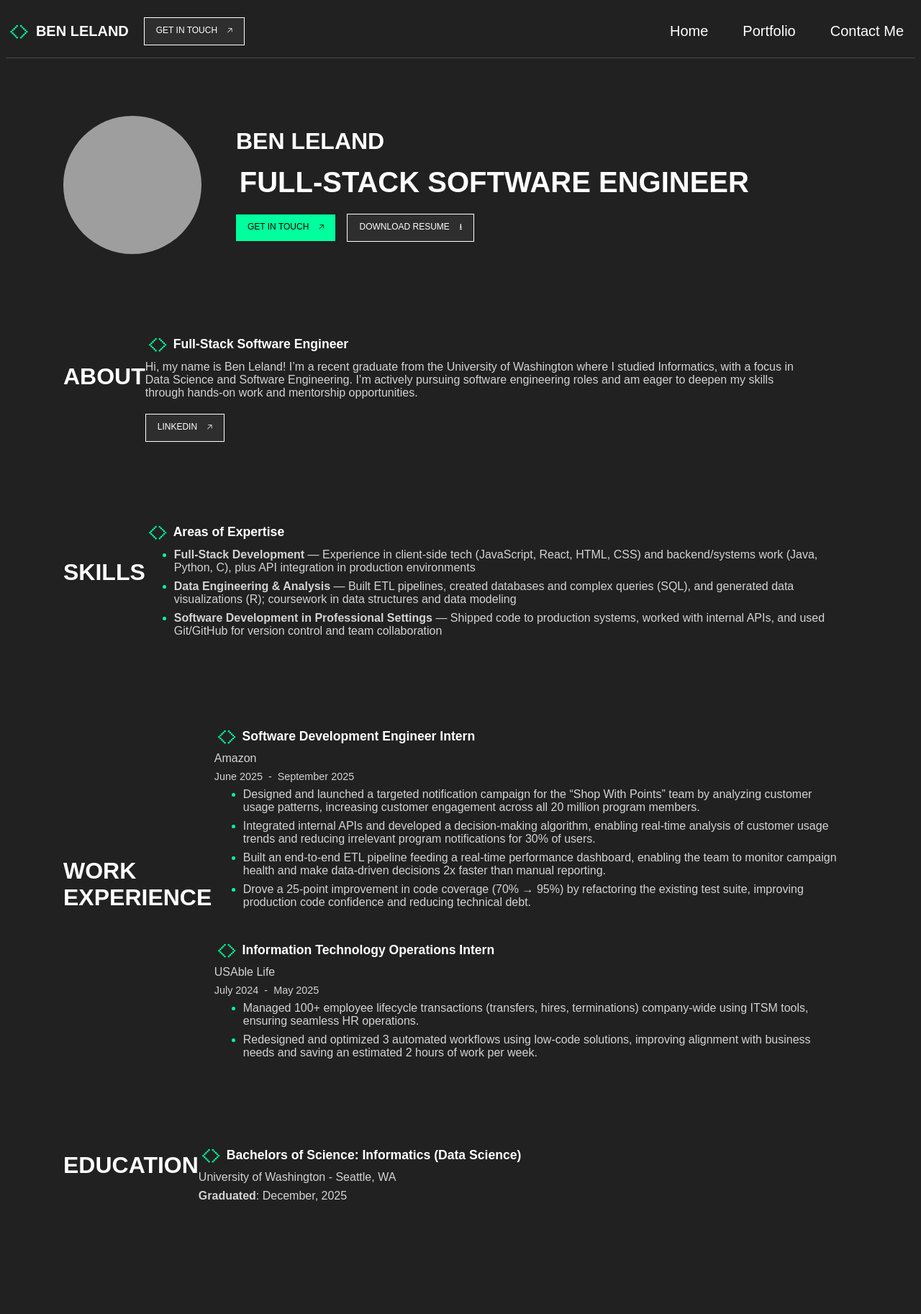
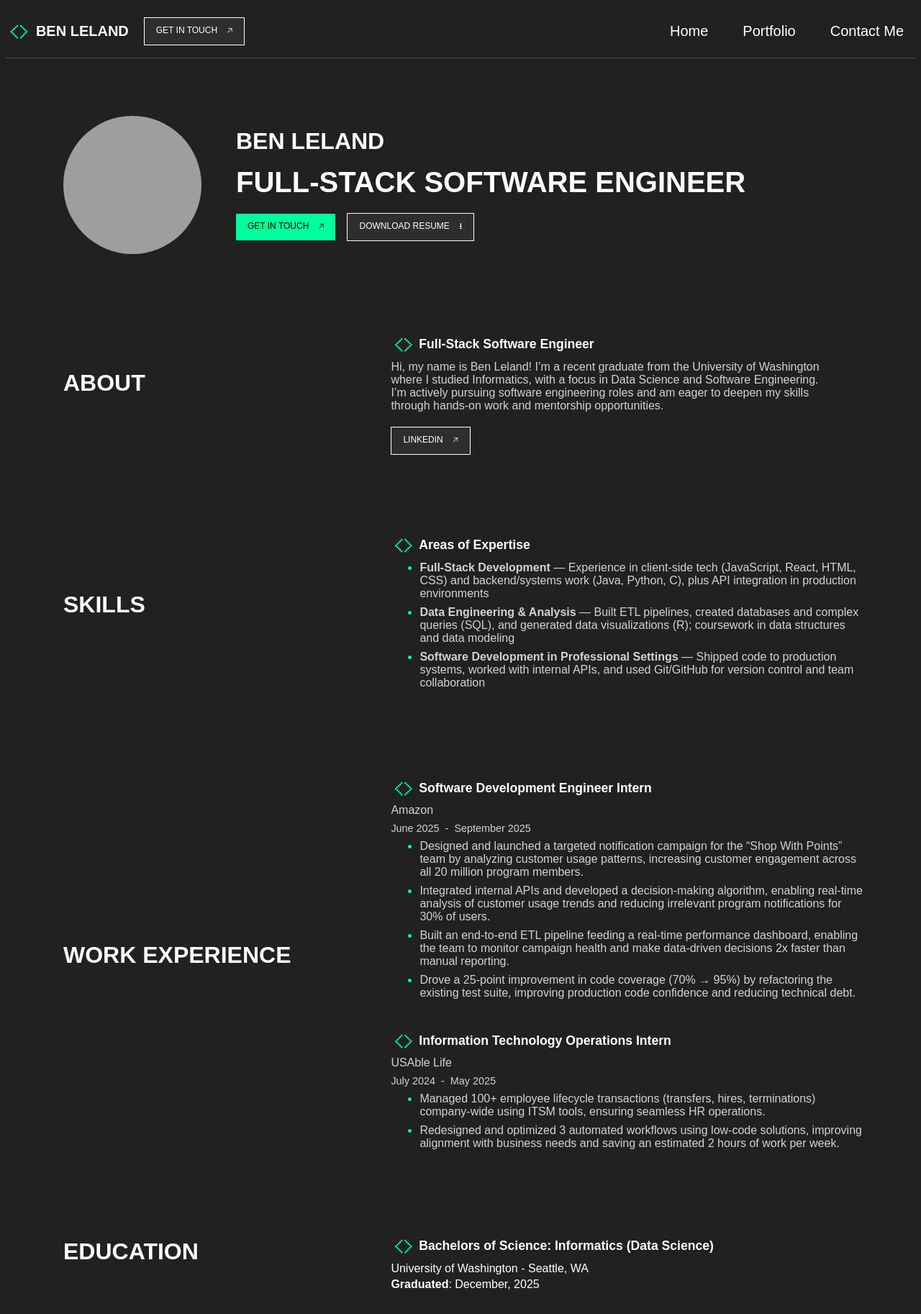
Before and after one commit to Ben-Leland/BenLeland-Portfolio, a React app: page / in a window 1280 px wide. Shown: the whole page at 72% size. Before the commit the page ends 1711 px from the top, so only its background shows below. Built offline with nearby package versions, Linux system fonts and the light colour scheme; grey boxes are pictures that could not be loaded; a web font is replaced by a local one.

Commit message:
Add final laptop functionality, fix contact page links to open new tab

```diff
--- a/src/components/Education/Education.css
+++ b/src/components/Education/Education.css
@@ -1,15 +1,10 @@
-.education {
-    color: #d3d3d3;
-    margin-top: 2rem;
-}
-
-.education p {
-    margin-top: 0;
-    margin-bottom: .5rem;
-}
-
 .education-degree {
     font-size: 1.1rem;
     color: white;
     font-weight: bold;
 }
+
+.education-info {
+    margin-top: 0;
+    margin-bottom: 0;
+}
--- a/src/components/Education/Education.jsx
+++ b/src/components/Education/Education.jsx
@@ -3,14 +3,14 @@ import "./Education.css";
 
 export default function Education({ degree, university, location, progress, date }) {
     return (
-        <div className="education">
+        <div className="section-2">
             <div className="subtitle-group">
                 <p className="symbol">&lt;&gt;</p>
                 <p className="education-degree">{degree}</p>
             </div>
 
-            <p className="education-university">{university} - {location}</p>
-            <p className="education-progress"><strong>{progress}</strong>: {date}</p>
+            <p className="education-info">{university} - {location}</p>
+            <p className="education-info"><strong>{progress}</strong>: {date}</p>
         </div>
     )
 }
--- a/src/pages/Contact/Contact.jsx
+++ b/src/pages/Contact/Contact.jsx
@@ -10,8 +10,8 @@ export default function Contact() {
                 <p className="contact-info">(206) 960-6226</p>
                 <p className="contact-info"> Seattle, WA</p>
             </div>
-            <a href="https://www.linkedin.com/in/ben-leland/" className="link-button contact-link-button">LINKEDIN&nbsp;&nbsp; 🡥</a>
-            <a href="https://github.com/Ben-Leland" className="link-button contact-link-button">GITHUB&nbsp;&nbsp; 🡥</a>
+            <a href="https://www.linkedin.com/in/ben-leland/" target="_blank" rel="noreferrer" className="link-button contact-link-button">LINKEDIN</a>
+            <a href="https://github.com/Ben-Leland" target="_blank" rel="noreferrer" className="link-button contact-link-button">GITHUB</a>
         </div>
     )
 }
--- a/src/pages/Home/Home.css
+++ b/src/pages/Home/Home.css
@@ -19,14 +19,16 @@
 }
 
 .name {
-    font-size: 1.2rem;
-    margin: 0.3rem;
+    font-size: 1.25rem;
+    margin-top: 0.25rem;
+    margin-bottom: 0.25rem;
     font-weight: bold;
 }
 
 .title {
-    font-size: 1.6rem;
-    margin: 0.3rem;
+    font-size: 1.5rem;
+    margin-top: 0.25rem;
+    margin-bottom: 0.25rem;
     font-weight: bold;
 }
 
@@ -185,7 +187,13 @@ li::marker {
         margin-top: 1rem;
     }
 
+    .section-1 {
+        width: 50%;
+        align-items: left;
+    }
+
     .section-2 {
         align-items: flex-start;
+        width: 80%;
     }
 }
```
